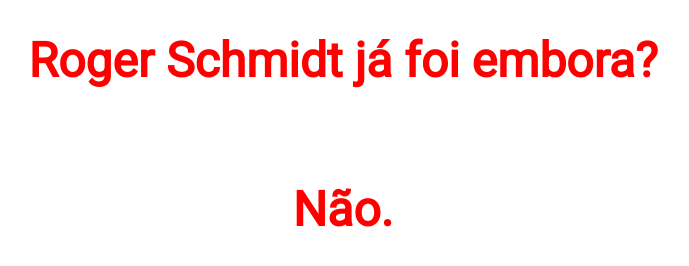
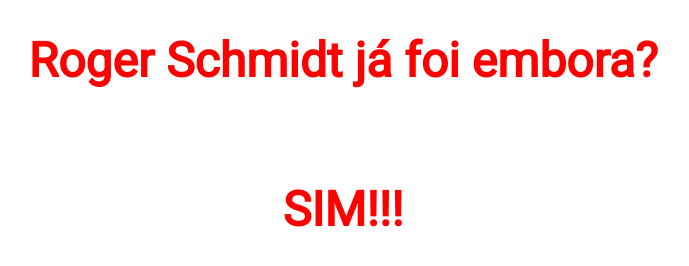
Before and after one commit to DarKouto/RogerSchmidtJaFoiEmbora, a plain HTML site: page index.html in a window 1280 px wide. Shown: the whole page, without its empty margins (297-986 px from the left). Drawn offline with Linux system fonts and the light colour scheme.

Commit message:
Update index.html

```diff
--- a/index.html
+++ b/index.html
@@ -20,6 +20,6 @@
 <body>
     <h1>Roger Schmidt já foi embora?</h1>
     <br>
-    <h1>Não.</h1>
+    <h1>SIM!!!</h1>
 </body>
 </html>
```
